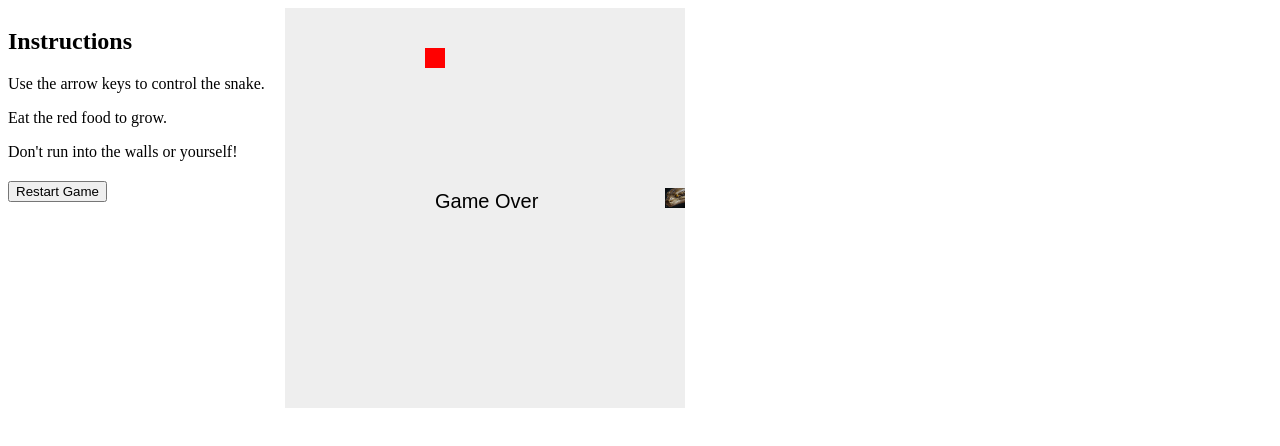
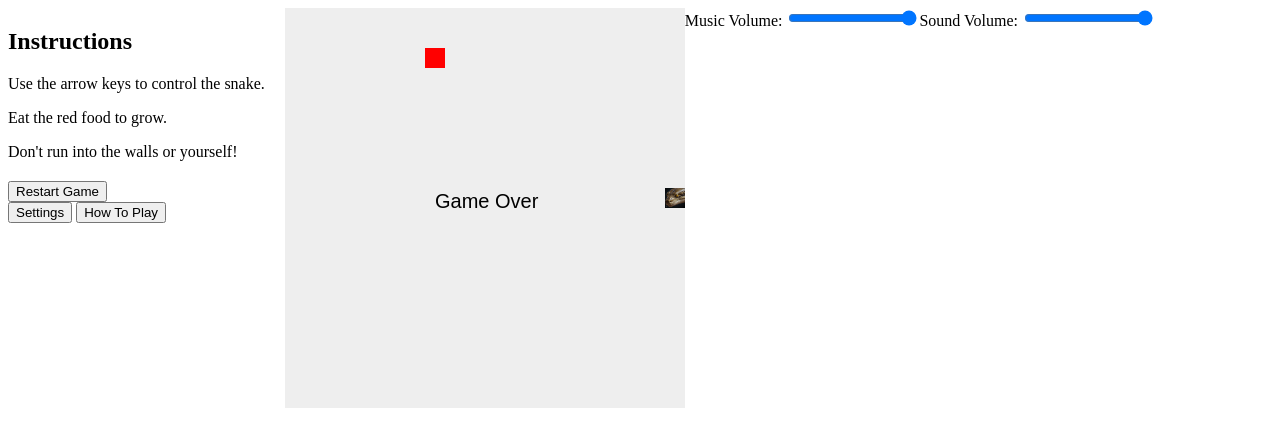
Before and after one commit to ChristianABoesch/snakegame, a plain HTML site: page snake.html in a window 1280 px wide. Drawn offline with Linux system fonts and the light colour scheme.

Commit message:
Eighth commit

```diff
--- a/snake.html
+++ b/snake.html
@@ -18,8 +18,18 @@
         <p>Eat the red food to grow.</p>
         <p>Don't run into the walls or yourself!</p>
         <button id="restartButton" onclick="restartGame()">Restart Game</button>
+        <button id="settingsButton" onclick="openSettings()">Settings</button> <!-- {{ edit_1 }}: Add Settings button -->
+        <button id="howToPlayButton" onclick="openHowToPlay()">How To Play</button> <!-- {{ edit_2 }}: Add How To Play button -->
     </div>
     <canvas id="gameCanvas" width="400" height="400"></canvas>
+    <div>
+        <label for="musicVolume">Music Volume:</label>
+        <input type="range" id="musicVolume" min="0" max="1" step="0.1" value="1" onchange="setMusicVolume(this.value)"> <!-- {{ edit_3 }}: Music volume slider -->
+    </div>
+    <div>
+        <label for="soundVolume">Sound Volume:</label>
+        <input type="range" id="soundVolume" min="0" max="1" step="0.1" value="1" onchange="setSoundVolume(this.value)"> <!-- {{ edit_4 }}: Sound volume slider -->
+    </div>
     <script>
         const canvas = document.getElementById('gameCanvas');
         const ctx = canvas.getContext('2d');
@@ -98,6 +108,7 @@
             if (direction === 'DOWN') snakeY += box;
 
             if (snakeX === food.x && snakeY === food.y) {
+                eatSound.currentTime = 0; // {{ edit_1 }}: Restart the eating sound
                 eatSound.play(); // Play the eating sound
                 food = { x: Math.floor(Math.random() * 20) * box, y: Math.floor(Math.random() * 20) * box };
 
@@ -130,6 +141,22 @@
         }
 
         initGame(); // Initialize the game on load
+
+        function openSettings() { // {{ edit_3 }}: Function to redirect to settings.html
+            window.location.href = 'settings.html';
+        }
+
+        function openHowToPlay() { // {{ edit_4 }}: Function to redirect to howto.html
+            window.location.href = 'howto.html';
+        }
+
+        function setMusicVolume(value) { // {{ edit_5 }}: Function to set music volume
+            backgroundMusic.volume = value; // Set the volume of the background music
+        }
+
+        function setSoundVolume(value) { // {{ edit_6 }}: Function to set sound volume
+            eatSound.volume = value; // Set the volume of the eating sound
+        }
     </script>
 </body>
 </html>
```
Also changed, not shown: index.html (added, +14 -0 lines), howto.html (added), settings.html (added), 1 other file.
